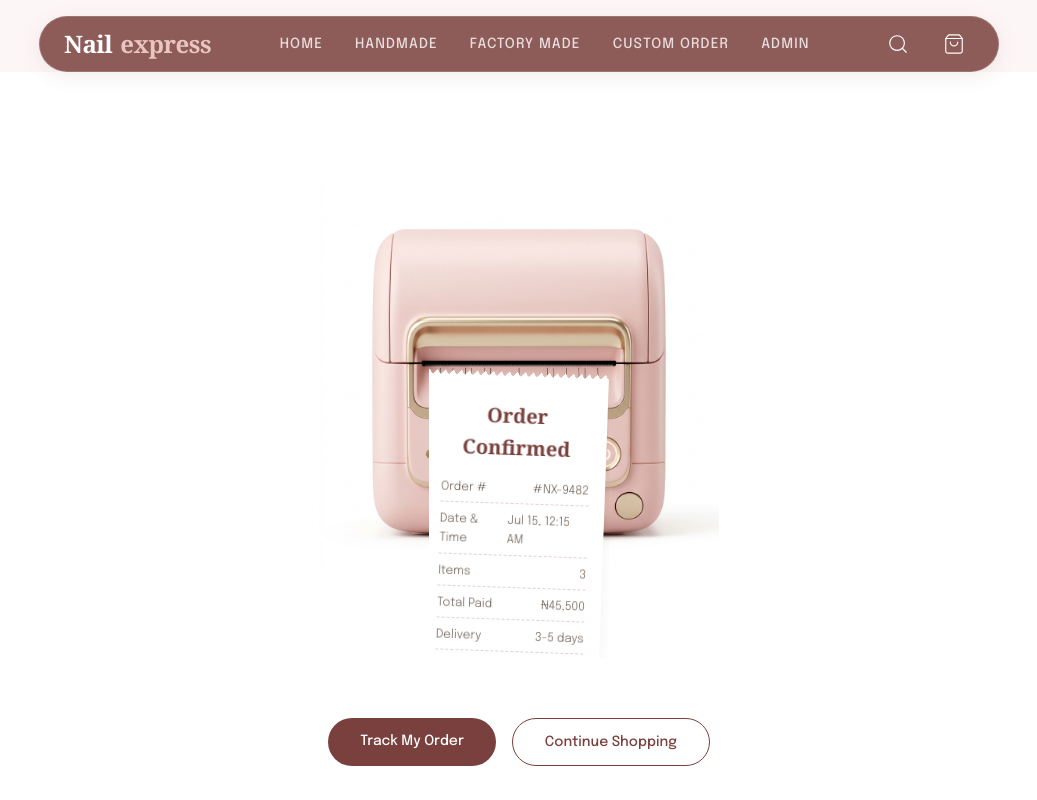
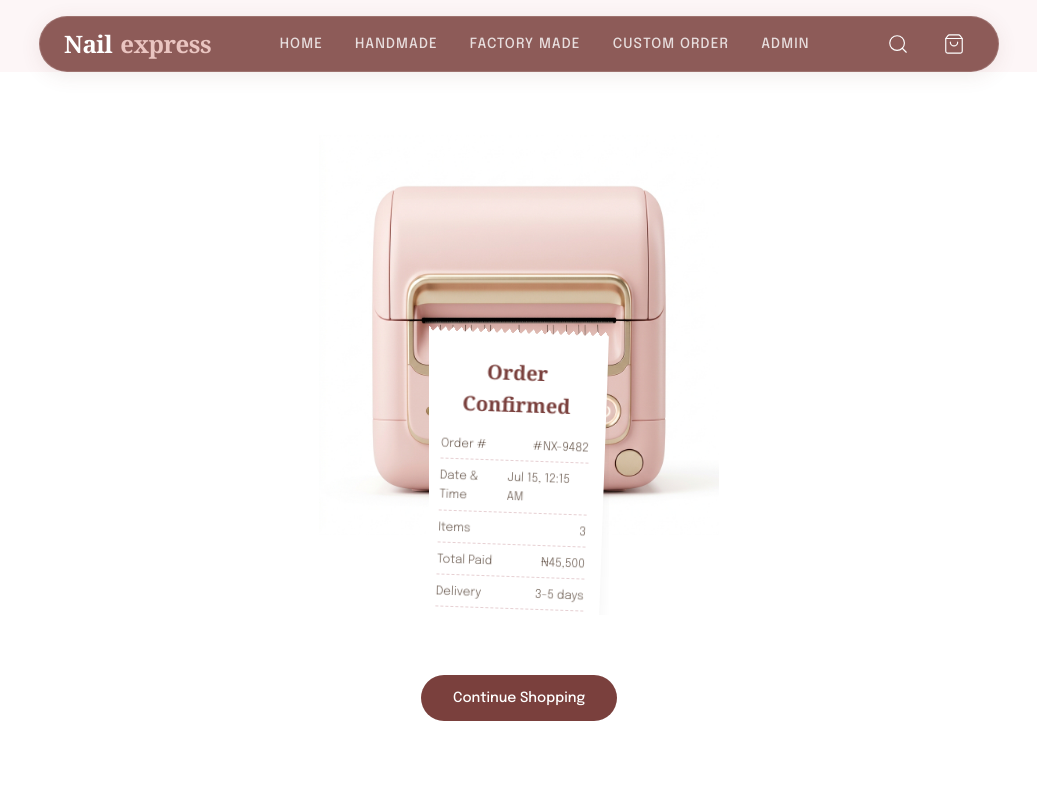
Before and after one commit to dfordolapo/nailxpressng, a Next.js app: page /checkout/success in a window 1280 px wide. Shown: the top 800 px of the page, without its empty margins (121-1158 px from the left). Built offline with nearby package versions, Linux system fonts and the light colour scheme; a web font is replaced by a local one.

Commit message:
Update success page UI: remove track order button, adjust centering

```diff
--- a/src/app/checkout/success/page.js
+++ b/src/app/checkout/success/page.js
@@ -19,10 +19,7 @@ export default function OrderSuccessPage() {
       <SuccessPrinterAnimation orderDetails={dummyOrderDetails} />
 
       <div className={styles.actions}>
-        <Link href="/profile/orders" className={styles.primaryBtn}>
-          Track My Order
-        </Link>
-        <Link href="/shop" className={styles.secondaryBtn}>
+        <Link href="/shop" className={styles.primaryBtn}>
           Continue Shopping
         </Link>
       </div>
--- a/src/styles/pages/success.module.css
+++ b/src/styles/pages/success.module.css
@@ -6,6 +6,7 @@
   justify-content: center;
   background: #ffffff;
   padding: var(--space-8);
+  padding-bottom: 15vh; /* Pushes content higher up */
   font-family: var(--font-body);
   position: relative;
   overflow: hidden;
```
